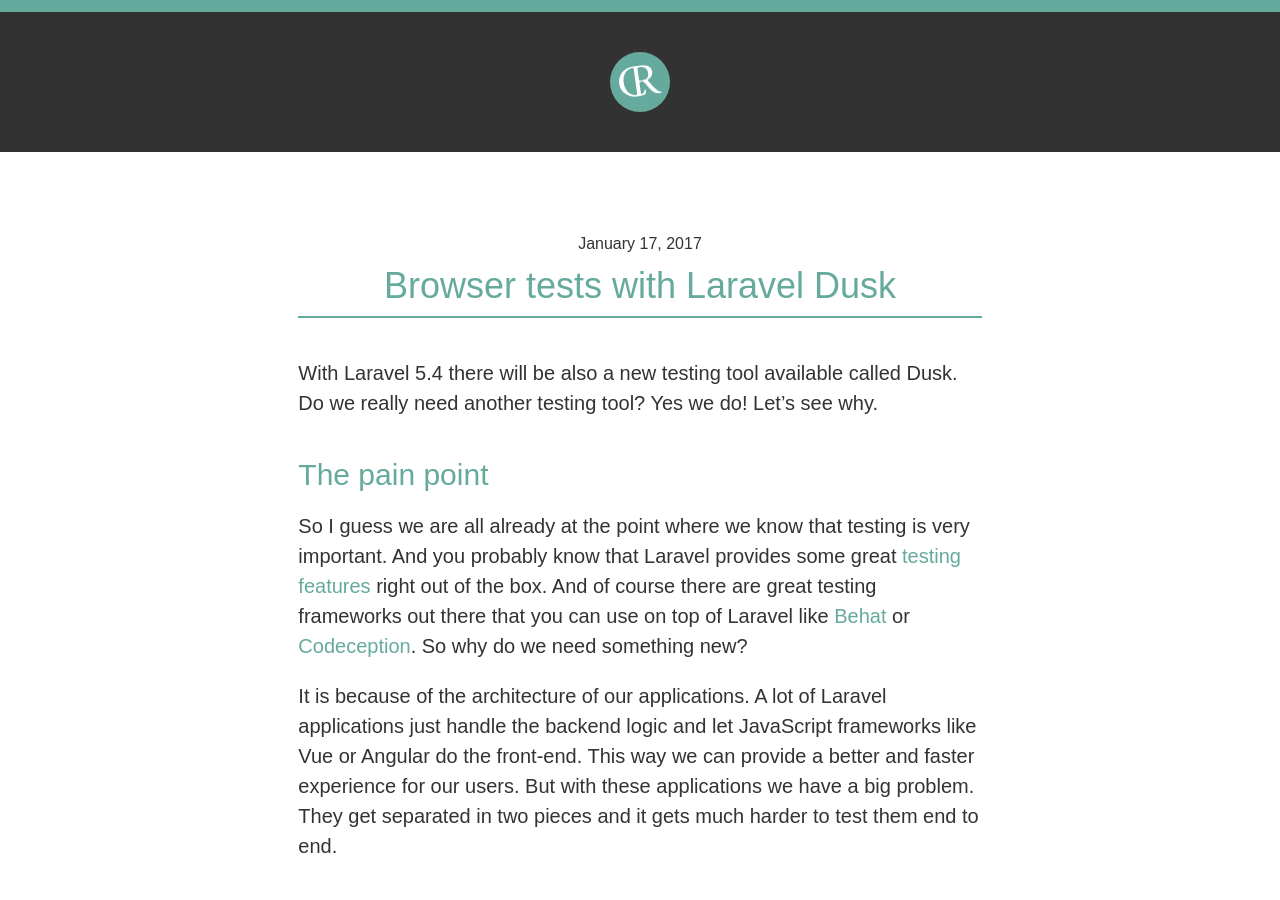
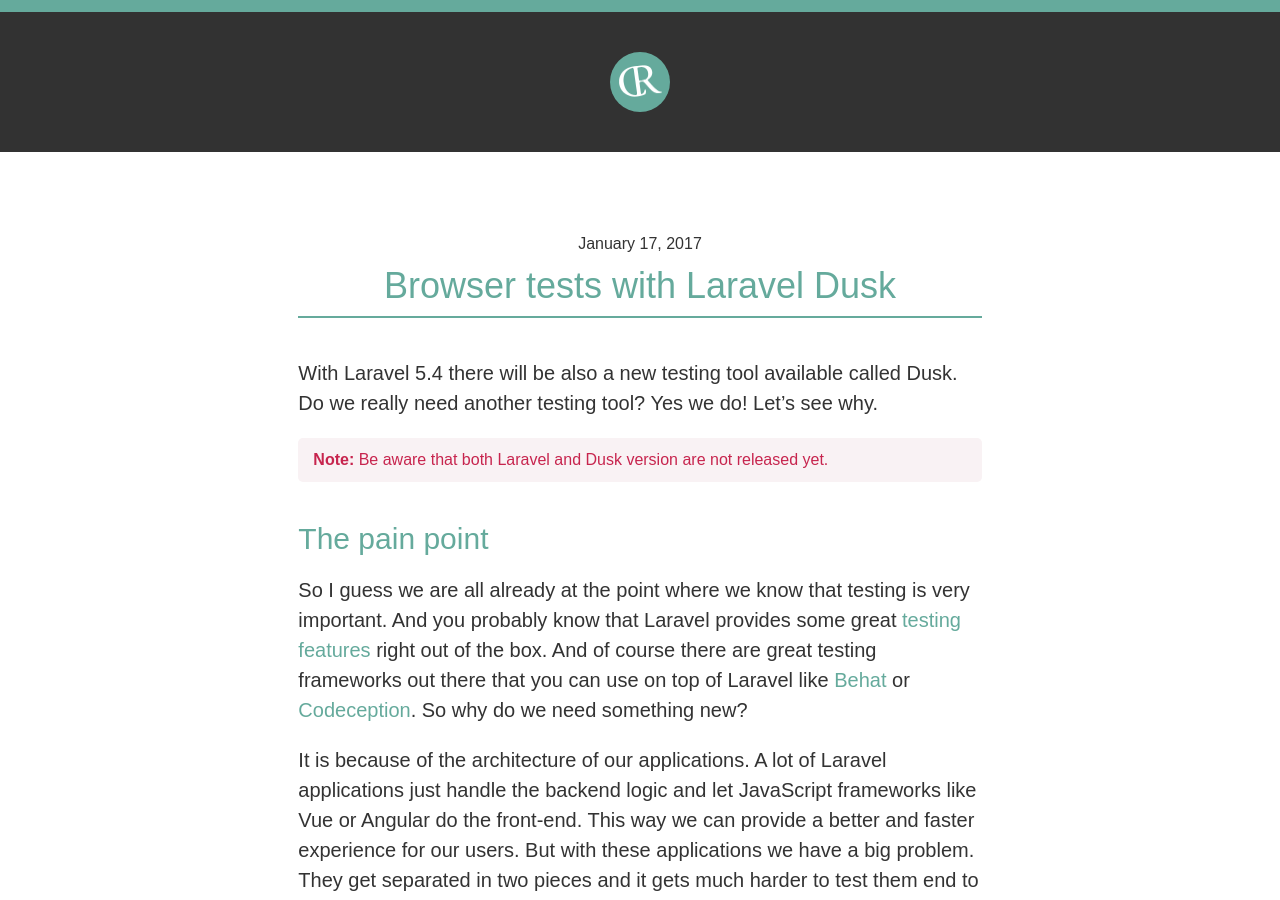
Before and after one commit to christophrumpel/christophrumpel.github.io, a Jekyll site: the page built from _posts/2017-01-17-Browser-Tests-with-Laravel-Dusk.md, in a window 1280 px wide and 900 px high. Built offline with Jekyll 4.4.1, drawn with Linux system fonts in a browser that asks for light colours; some web fonts are replaced; comment, search, counter and statistics services are not loaded.

Commit message:
updatearticle

```diff
--- a/_posts/2017-01-17-Browser-Tests-with-Laravel-Dusk.md
+++ b/_posts/2017-01-17-Browser-Tests-with-Laravel-Dusk.md
@@ -9,6 +9,8 @@
 <header>
 With Laravel 5.4 there will be also a new testing tool available called Dusk. Do we really need another testing tool? Yes we do! Let’s see why.
 </header>
+
+<div class="note"><strong>Note:</strong> Be aware that both Laravel and Dusk version are not released yet.</div>
 
 ## The pain point
 
```
